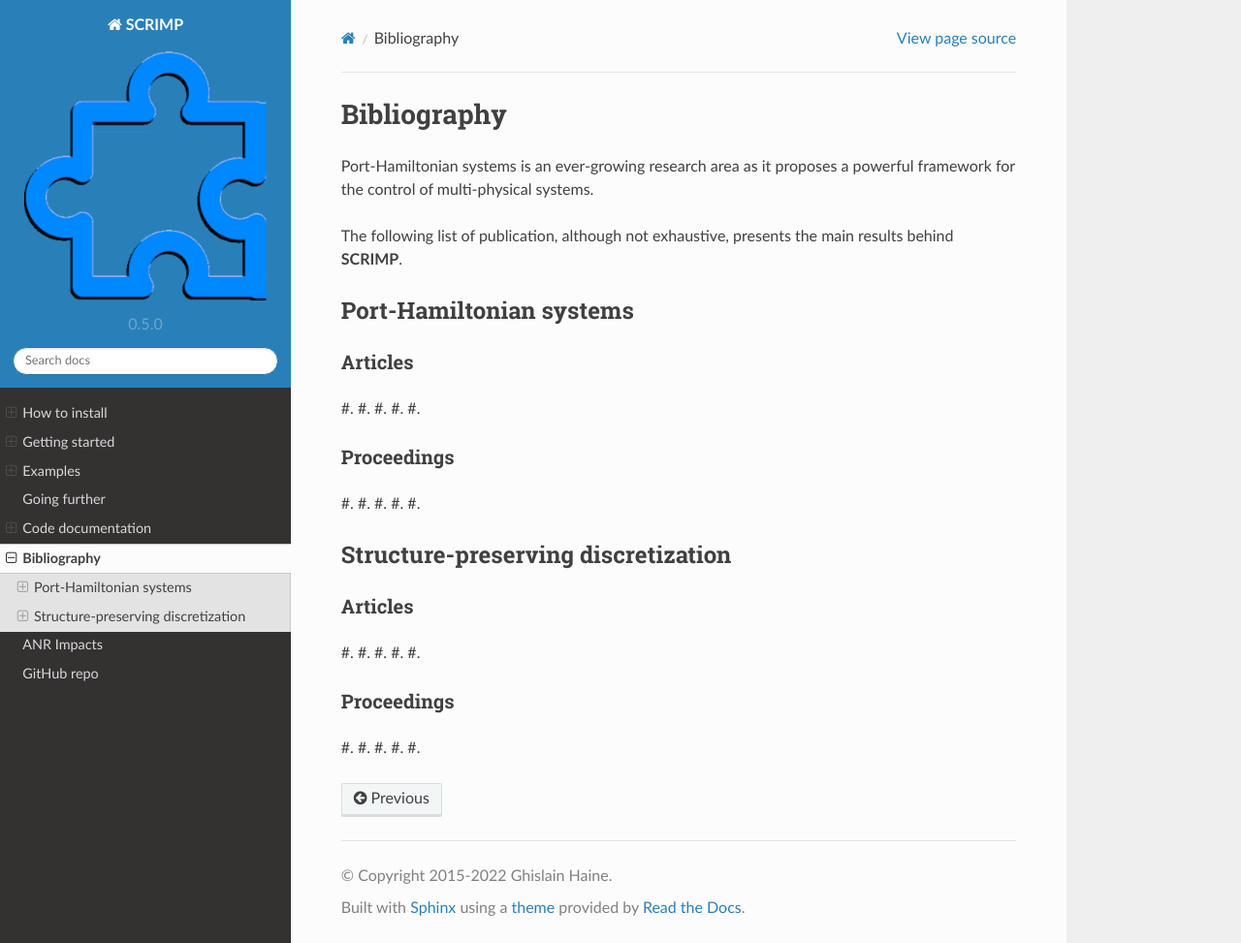
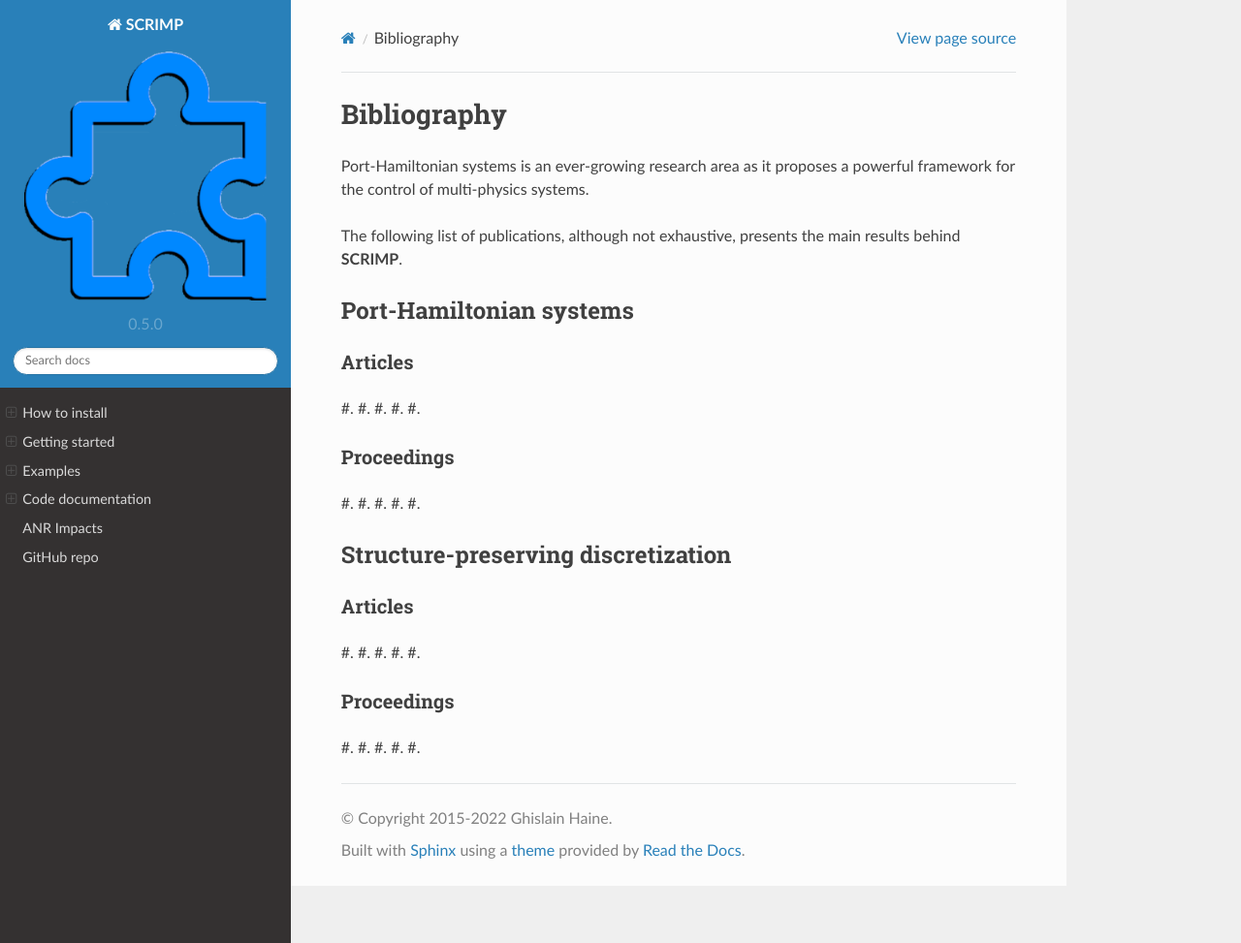
Before and after one commit to g-haine/scrimp, a Sphinx documentation site: the page built from docs/source/biblio.rst, in a window 1280 px wide and 973 px high. Shown: the whole window at 97% size. Built offline with Sphinx 7.4.7 and the Read the Docs theme 2.0.0, drawn with Linux system fonts in a browser that asks for light colours.

Commit message:
Update docs

```diff
--- a/docs/source/biblio.rst
+++ b/docs/source/biblio.rst
@@ -1,9 +1,9 @@
 Bibliography
 ============
 
-Port-Hamiltonian systems is an ever-growing research area as it proposes a powerful framework for the control of multi-physical systems.
+Port-Hamiltonian systems is an ever-growing research area as it proposes a powerful framework for the control of multi-physics systems.
 
-The following list of publication, although not exhaustive, presents the main results behind **SCRIMP**.
+The following list of publications, although not exhaustive, presents the main results behind **SCRIMP**.
 
 Port-Hamiltonian systems
 ------------------------
--- a/docs/source/index.rst
+++ b/docs/source/index.rst
@@ -33,9 +33,7 @@ Table of Contents
     install
     started
     examples
-    further
     scrimp
-    biblio
     ANR Impacts <https://impacts.ens2m.fr/>
     GitHub repo <https://github.com/g-haine/scrimp>
 
```
